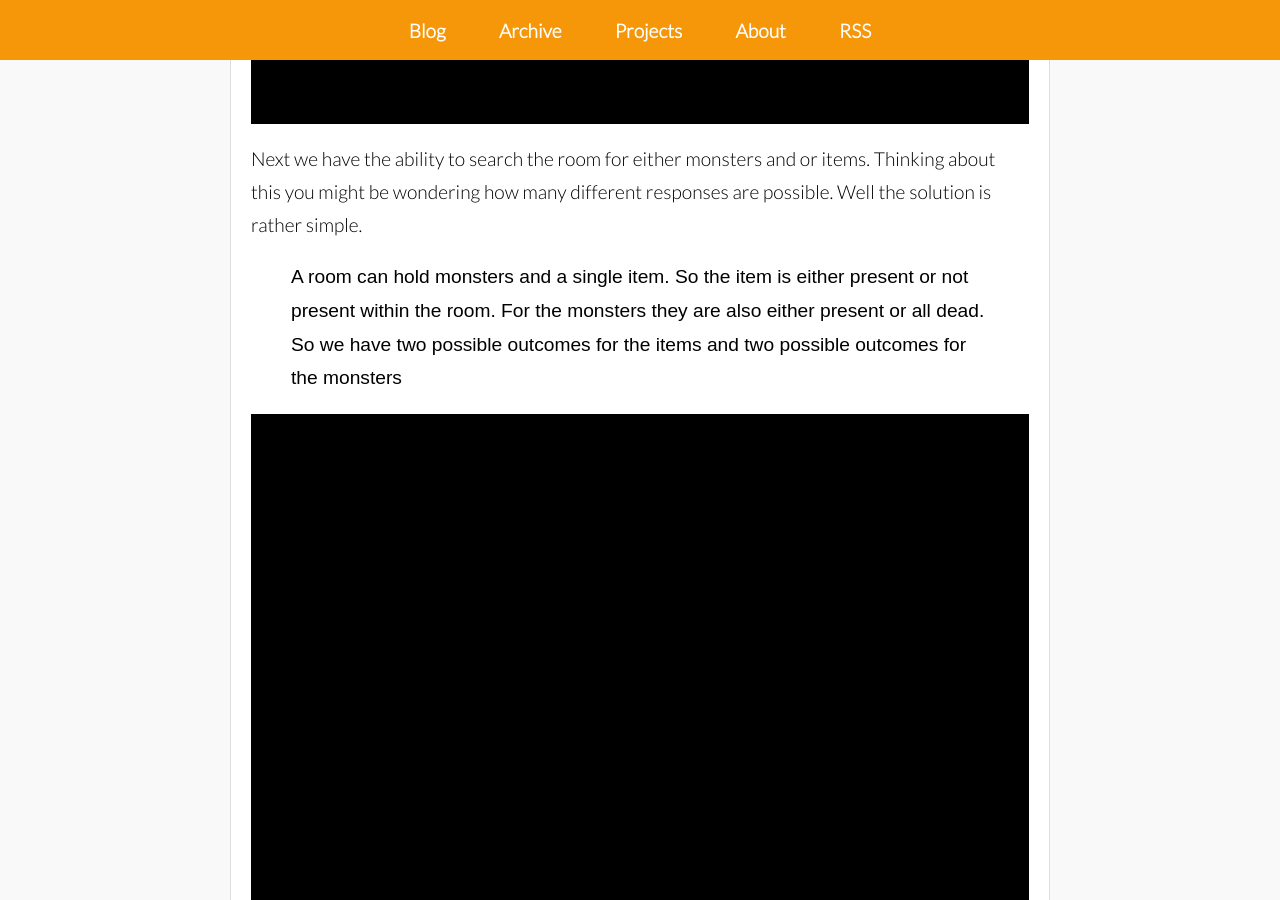
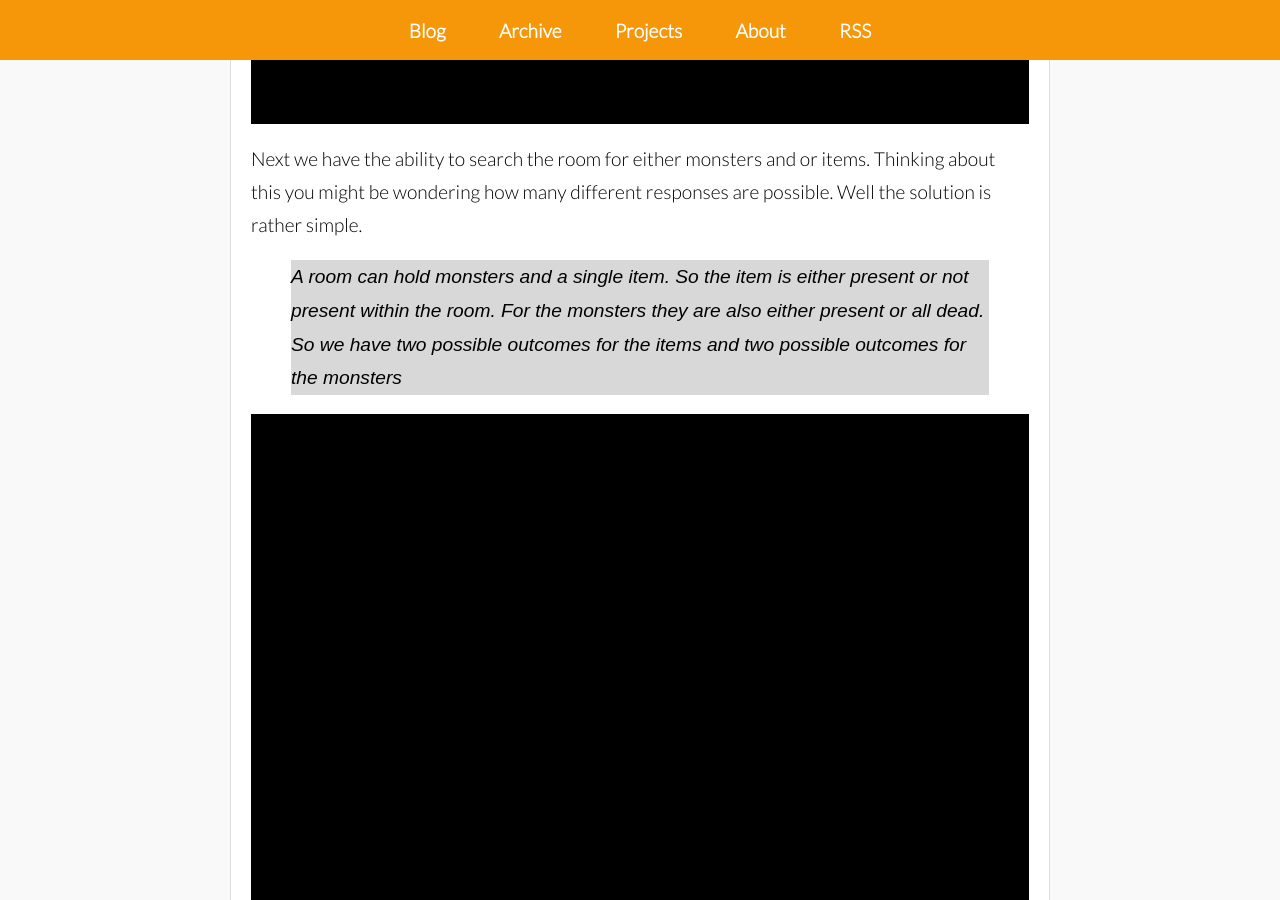
Before and after one commit to taywils/taywils.me, a Jekyll site: the page built from _posts/2011-06-11-textbasedrpgpart4.html, in a window 1280 px wide and 900 px high, scrolled down 5755 px. Built offline with Jekyll 4.4.1, drawn with Linux system fonts in a browser that asks for light colours; nearby versions of some CDN libraries; comment, search, counter and statistics services are not loaded; a style sheet for code colours, icons or effects is not loaded.

Commit message:
Add blockquote style to main css

```diff
--- a/_posts/2011-06-11-textbasedrpgpart4.html
+++ b/_posts/2011-06-11-textbasedrpgpart4.html
@@ -224,7 +224,7 @@ void Test::test_room_class(void)
 
 	assert(false == room_with_item.mItem->mAvailiable);
 </pre></div>
-<p>Next we have the ability to search the room for either monsters and or items. Thinking about this you might be wondering how many different responses are possible. Well the solution is rather simple.</p> <blockquote> <p><font face="Arial">A room can hold monsters and a single item. So the item is either present or not present within the room. For the monsters they are also either present or all dead. So we have two possible outcomes for the items and two possible outcomes for the monsters</font></p></blockquote>
+<p>Next we have the ability to search the room for either monsters and or items. Thinking about this you might be wondering how many different responses are possible. Well the solution is rather simple.</p> <blockquote class="quote"> <p><font face="Arial">A room can hold monsters and a single item. So the item is either present or not present within the room. For the monsters they are also either present or all dead. So we have two possible outcomes for the items and two possible outcomes for the monsters</font></p></blockquote>
 <div class="gcp"> <pre class="prettyprint">
 // Room searchResponse
 	// Possible game responses without monsters in the room
--- a/static/css/style.less
+++ b/static/css/style.less
@@ -127,6 +127,11 @@ ul.no-bullets {
 	list-style-type: none;
 }
 
+blockquote.quote {
+	background-color: #D8D8D8;
+	font-style: italic;
+}
+
 * html body {
 	overflow: hidden;
 }
```
